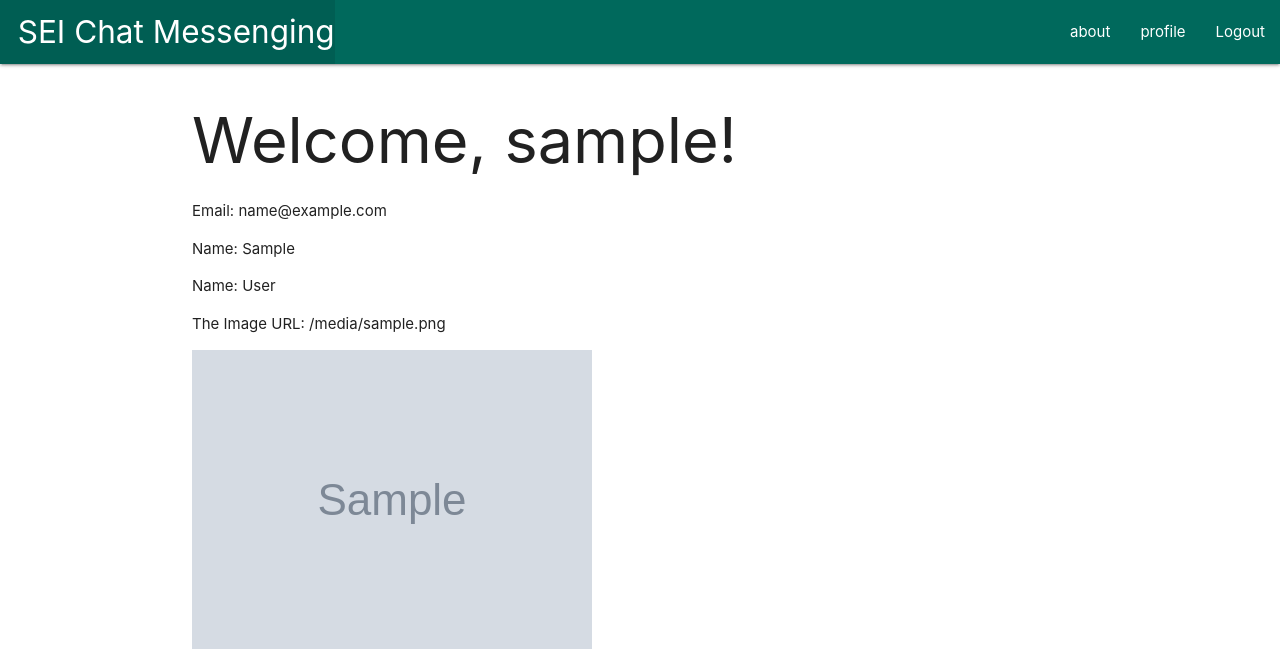
After one commit to faithnicoletti/ChatAppProject3, a Django app: page /profile/ in a window 1280 px wide. The commit adds this page. Shown: the top 649 px of the page. Run offline with Django 4.2, Linux system fonts and the light colour scheme; a user stored in the database is signed in; tables that the repository leaves empty hold one stand-in row (values such as "Sample post"); grey boxes marked "Sample" are stand-in pictures.

Commit message:
Added profile functionality to the user

```diff
--- a/ChatAppProject3/ChatAppProject3/urls.py
+++ b/ChatAppProject3/ChatAppProject3/urls.py
@@ -16,8 +16,7 @@ Including another URLconf
 """
 from django.contrib import admin
 from django.urls import path, include
-from django.conf import settings
-from django.conf.urls.static import static
+
 
 urlpatterns = [
     path('admin/', admin.site.urls),
--- a/ChatAppProject3/main_app/models.py
+++ b/ChatAppProject3/main_app/models.py
@@ -4,10 +4,18 @@ from django.contrib.auth.models import User
 # Create your models here.
 
 
+class Profile(models.Model):
+    user = models.OneToOneField(User, on_delete=models.CASCADE)
+    profile_picture = models.ImageField(
+        upload_to='upload/')
+
+    def __str__(self):
+        return self.user.username
+
+
 class Chat(models.Model):
     content = models.TextField(max_length=600)
     timestamp = models.DateTimeField(auto_now_add=True)
 
-
-def __str__(self):
-    return f"Chat {self.id}"
+    def __str__(self):
+        return f"Chat {self.id}"
--- a/ChatAppProject3/main_app/templates/base.html
+++ b/ChatAppProject3/main_app/templates/base.html
@@ -20,10 +20,12 @@
                 </ul>
                 <ul class="right">
                     {% if user.is_authenticated %}
+                    <li><a href="{% url 'about' %}">about</a></li>
+                    <li><a href="{% url 'profile' %}">profile</a></li>
                     <li><a href="{% url 'logout' %}">Logout</a></li>
                     {% else %}
+                    <li><a href="{% url 'login' %}">Login</a></li>
                     <li><a href="{% url 'signup' %}">Sign Up</a></li>
-                    <li><a href="{% url 'login' %}">Login</a></li>
                     {% endif %}
 
                 </ul>
--- /dev/null
+++ b/ChatAppProject3/main_app/templates/profile.html
@@ -0,0 +1,11 @@
+{% extends 'base.html' %}
+{% block content %}
+<h1>Welcome, {{ user.username }}!</h1>
+<p>Email: {{ user.email }}</p>
+<p>Name: {{ user.first_name }}</p>
+<p>Name: {{ user.last_name }}</p>
+<p>The Image URL: {{ user.profile.profile_picture.url }}</p>
+
+<img src="{{user.profile.profile_picture.url }}" alt="Profile Picture">
+
+{% endblock %}
--- a/ChatAppProject3/main_app/templates/registration/signup.html
+++ b/ChatAppProject3/main_app/templates/registration/signup.html
@@ -5,7 +5,7 @@
 
 <p class="red-text">{{ error_message }}</p>
 
-<form method="POST" action="{% url 'signup' %}">
+<form method="POST" action="{% url 'signup' %}" enctype="multipart/form-data">
     {% csrf_token %}
     {{ form.as_p }}
     <button>Sign Up</button>
--- a/ChatAppProject3/main_app/urls.py
+++ b/ChatAppProject3/main_app/urls.py
@@ -1,11 +1,11 @@
 from django.urls import path
 from . import views
+from django.conf import settings
+from django.conf.urls.static import static
 
 urlpatterns = [
     path('', views.home, name='home'),
     path('about/', views.about, name='about'),
     path('accounts/signup/', views.signup, name='signup'),
-
-
-
-]
+    path('profile/', views.profile, name='profile'),
+] + static(settings.MEDIA_URL, document_root=settings.MEDIA_ROOT)
--- a/ChatAppProject3/main_app/views.py
+++ b/ChatAppProject3/main_app/views.py
@@ -5,6 +5,7 @@ from django.contrib.auth.decorators import login_required
 from django import forms
 from django.contrib.auth.models import User
 from django.db import models
+from .models import Profile
 
 
 def home(request):
@@ -20,9 +21,9 @@ class SignUpForm(UserCreationForm):
     email = forms.EmailField(required=True)
     first_name = forms.CharField(max_length=30)
     last_name = forms.CharField(max_length=30)
-    profile_picture = forms.ImageField(required=False)
+    profile_picture = forms.ImageField(required=True)
 
-    class Meta:
+    class Meta(UserCreationForm.Meta):
         model = User
         fields = ('username', 'email', 'first_name',
                   'last_name', 'password1', 'password2')
@@ -38,15 +39,12 @@ def signup(request):
             user.first_name = form.cleaned_data['first_name']
             user.last_name = form.cleaned_data['last_name']
             user.save()
-            profile_picture = form.cleaned_data['profile_picture']
-            if profile_picture:
-                profile = Profile(user=user, profile_picture=profile_picture)
-            else:
-                profile = Profile(user=user)
-            profile.save()
-
+            profile = Profile.objects.create(
+                user=user,
+                profile_picture=form.cleaned_data['profile_picture']
+            )
             login(request, user)
-            return redirect('about')
+            return redirect('profile')
         else:
             error_message = 'Invalid sign up - try again'
     else:
@@ -55,8 +53,13 @@ def signup(request):
     return render(request, 'registration/signup.html', context)
 
 
-class Profile(models.Model):
-    user = models.OneToOneField(User, on_delete=models.CASCADE)
+@login_required
+def profile(request):
+    user = request.user
+    try:
+        profile = user.profile
+    except Profile.DoesNotExist:
+        profile = Profile.objects.create(user=user)
 
-    def __str__(self):
-        return self.user.username
+    context = {'user': user, 'profile': profile}
+    return render(request, 'profile.html', context)
```
Also changed, not shown: ChatAppProject3/ChatAppProject3/settings.py (+13 -13 lines), ChatAppProject3/main_app/migrations/0001_initial.py, ChatAppProject3/main_app/migrations/0002_chat.py (deleted), ChatAppProject3/main_app/migrations/0003_delete_chat.py (deleted).
